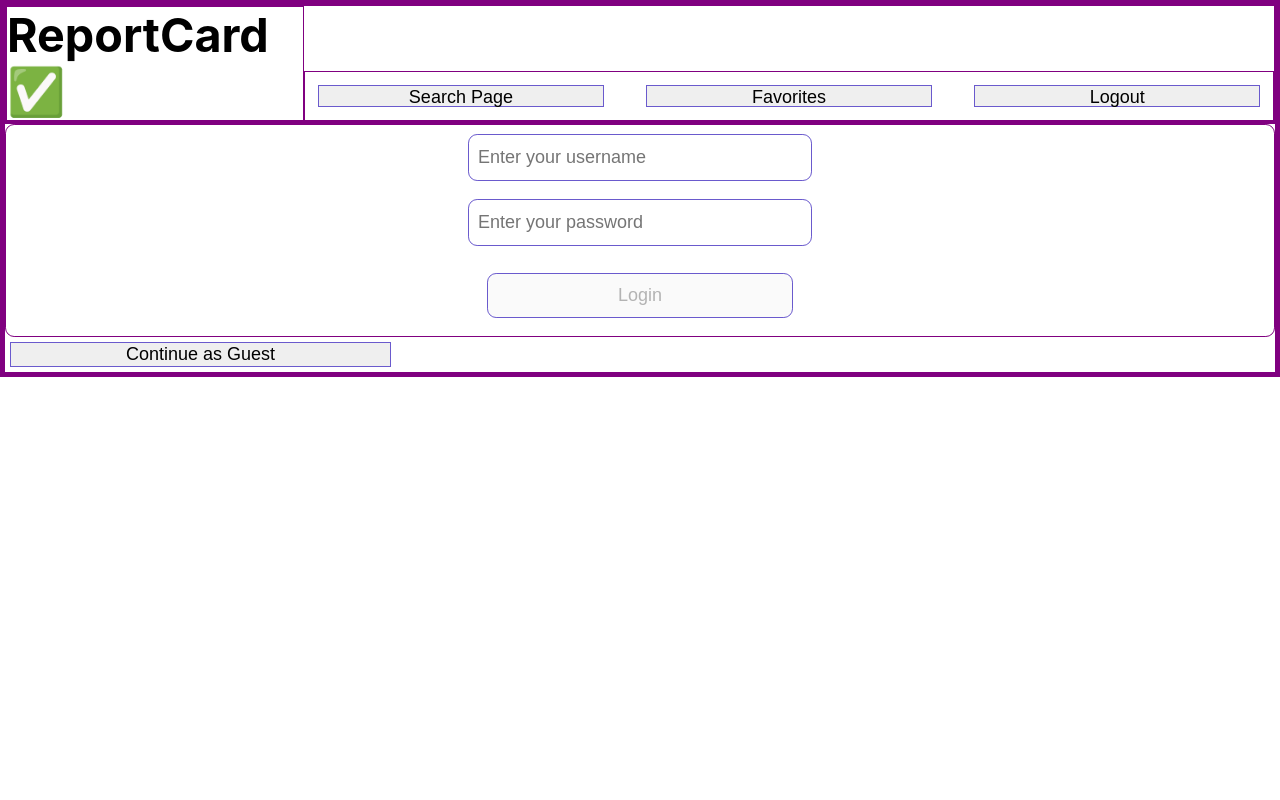
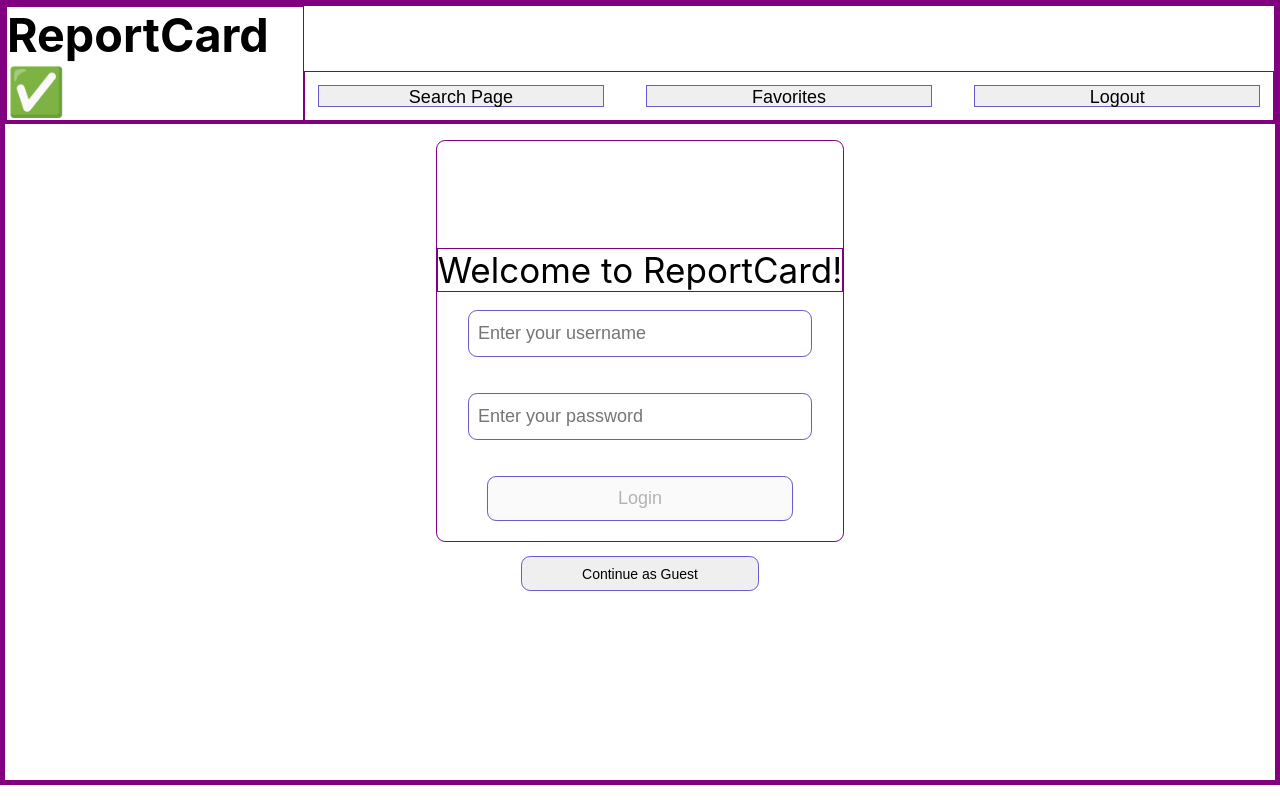
Before and after one commit to reportcard-org/reportcard-fe, a React (Create React App) app: page / in a window 1280 px wide. Built offline with nearby package versions, Linux system fonts and the light colour scheme.

Commit message:
Add basic styling to login container

```diff
--- a/src/components/UserLoginForm/UserLoginForm.js
+++ b/src/components/UserLoginForm/UserLoginForm.js
@@ -32,7 +32,11 @@ const UserLoginForm = ({ userLogin }) => {
 
     return(
         <form className= 'user-login-form' onSubmit={(event) => handleSubmit(event)}>
+            <div className="welcome-message">
+                Welcome to ReportCard!
+            </div>
             <input
+                className='user-name-input'
                 type="text"
                 name="userName"
                 placeholder="Enter your username"
@@ -40,6 +44,7 @@ const UserLoginForm = ({ userLogin }) => {
                 onChange={(event) => setUserName(event.target.value)}
             />
             <input
+                className='password-input'
                 type="text"
                 name="password"
                 placeholder="Enter your password"
--- a/src/components/UserLoginForm/UserLoginForm.scss
+++ b/src/components/UserLoginForm/UserLoginForm.scss
@@ -1,17 +1,23 @@
 .user-login-form {
     display: flex;
     flex-direction: column;
-    // justify-content: space-evenly;
+    justify-content: center;
     align-items: center;
     border-radius: 9.14px;
+    height: 25em;
 }
 
 input {
     padding: .5em;
-    margin: .5em;
+    margin: 1em;
     height: 1.5em;
     width: 18em;
     border-radius: 9.14px;
+}
+
+.welcome-message {
+    margin-top: 3em;
+    font-size: 35px;
 }
 
 .login-button {
--- a/src/components/UserLoginPage/UserLoginPage.js
+++ b/src/components/UserLoginPage/UserLoginPage.js
@@ -9,7 +9,7 @@ const UserLoginPage = ({ submitLogin }) => {
     return (
         <div className='user-login-form-container'>
             <UserLoginForm submitLogin={submitLogin}/>
-            <button className='search-page' onClick={ () => navigate('/home') }>Continue as Guest</button>
+            <button className='guest-button' onClick={ () => navigate('/home') }>Continue as Guest</button>
         </div>
     )
 }
--- a/src/components/UserLoginPage/UserLoginPage.scss
+++ b/src/components/UserLoginPage/UserLoginPage.scss
@@ -0,0 +1,15 @@
+.user-login-form-container {
+    display: flex;
+    flex-direction: column;
+    padding: 1em;
+    align-items: center;
+    height: 39em;
+}
+
+.guest-button {
+    margin: 1em;
+    width: 17em;
+    height: 2.5em;
+    border-radius: 9.14px;
+    font-size: 14px;
+}
```
